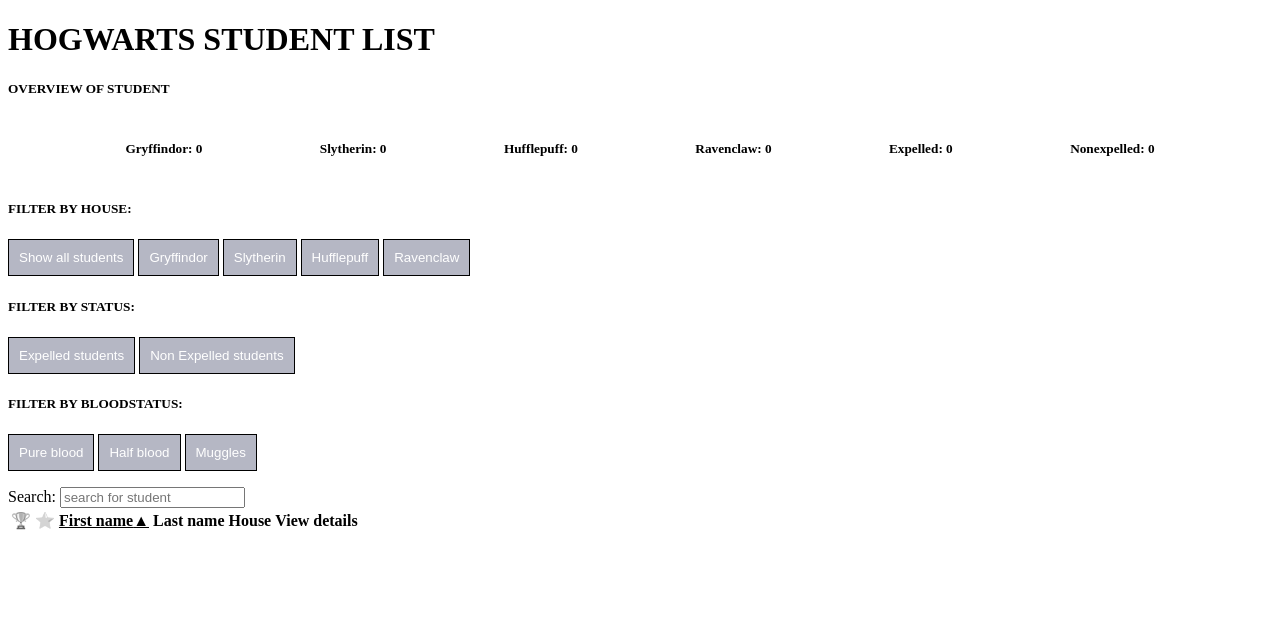
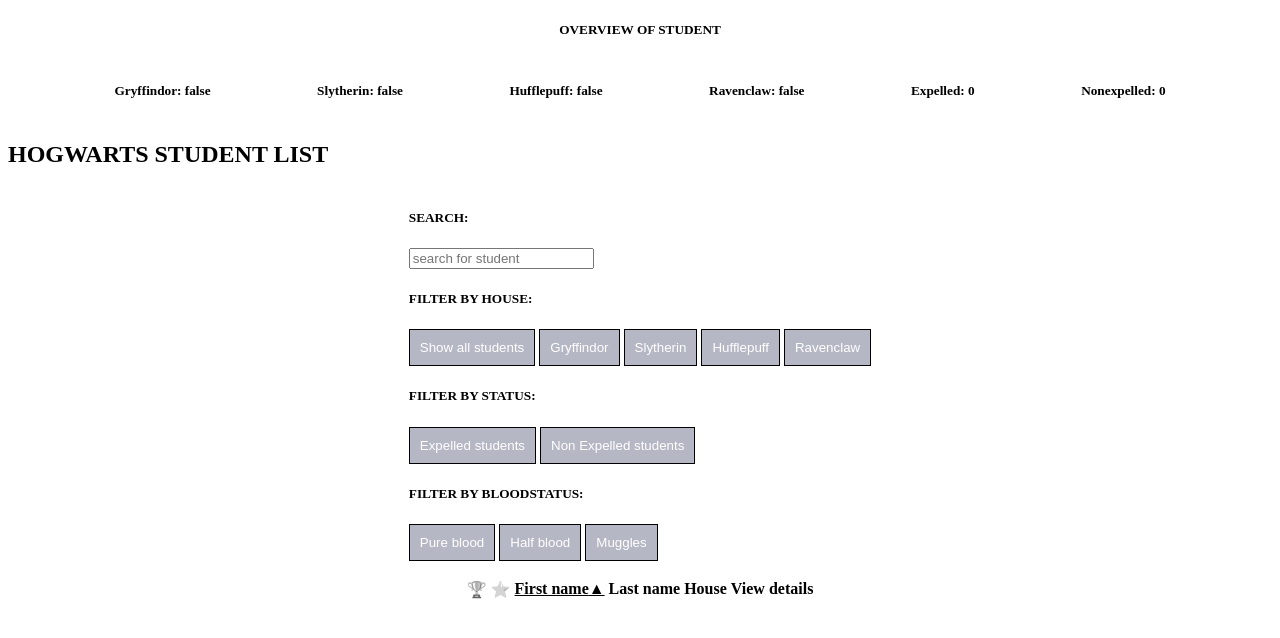
Before and after one commit to simonemiar/hogwarts_student_list, a plain HTML site: page index.html in a window 1280 px wide. Both pictures are taken after a click on the element "First name". Drawn offline with Linux system fonts and the light colour scheme; no server answers.

Commit message:
trying to display number on student details

```diff
--- a/index.html
+++ b/index.html
@@ -9,9 +9,6 @@
   </head>
 
   <body>
-      <h1>HOGWARTS STUDENT LIST</h1>
-
-
       <section id="content_container">
         <section id="information">
           <h5 class="number_of_students">OVERVIEW OF STUDENT</h5>
@@ -24,8 +21,18 @@
             <h5 class="nonexpelled_number"></h5>
           </article>
         </section>
+        <h1>HOGWARTS STUDENT LIST</h1>
 
         <section id="thecontainer">
+          <div class="filter_section">
+
+          <label for="search"><h5>SEARCH:</h5></label>
+            <input
+            type="text"
+            name="search"
+            id="search"
+            placeholder="search for student">
+
             <h5>FILTER BY HOUSE:</h5>
             <p>
                 <button class="filter" data-action="filter" data-filter="*">Show all students</button>
@@ -46,14 +53,8 @@
                 <button class="filter" data-action="filter" data-filter="muggle">Muggles</button>
             </p>
 
-            <label for="search">Search:</label>
-            <input
-            type="text"
-            name="search"
-            id="search"
-            placeholder="search for student"
-            >
 
+          </div>
         </section>
 
         <!-- <hr /> -->
--- a/script.js
+++ b/script.js
@@ -424,10 +424,10 @@
 function listInformation() {
   console.log("displayListInformation");
   // THE DISPLAY INFORMATION ON NUMBER OF STUDENT
-  document.querySelector(".gryff_number").textContent = `Gryffindor: ${allStudents.filter((student) => student.house === "gryffindor").length}`;
-  document.querySelector(".slyth_number").textContent = `Slytherin: ${allStudents.filter((student) => student.house === "slytherin").length}`;
-  document.querySelector(".huff_number").textContent = `Hufflepuff: ${allStudents.filter((student) => student.house === "hufflepuff").length}`;
-  document.querySelector(".raven_number").textContent = `Ravenclaw: ${allStudents.filter((student) => student.house === "ravenclaw").length}`;
+  document.querySelector(".gryff_number").textContent = `Gryffindor: ${allStudents.filter.house === "gryffindor".length}`;
+  document.querySelector(".slyth_number").textContent = `Slytherin: ${allStudents.filter.house === "slytherin".length}`;
+  document.querySelector(".huff_number").textContent = `Hufflepuff: ${allStudents.filter.house === "hufflepuff".length}`;
+  document.querySelector(".raven_number").textContent = `Ravenclaw: ${allStudents.filter.house === "ravenclaw".length}`;
   document.querySelector(".expelled_number").textContent = `Expelled: ${allExpelled.length}`;
   document.querySelector(".nonexpelled_number").textContent = `Nonexpelled: ${allStudents.length}`;
 
--- a/style.css
+++ b/style.css
@@ -136,22 +136,38 @@
   color: black;
 }
 
+
+
 /* DISABLED  */
 .disabled {
   background-color: dimgray;
   cursor: help;
 }
 
+#content_container{
+  position: sticky;
+}
+
 /* displaying numbers */
 .displaynumber {
   display: flex;
-  flex-direction: row;
   justify-content: space-evenly;
-
+  position: sticky;
 }
 
-.number_of_students #thecontainer {
+.number_of_students {
   display: flex;
   flex-direction: row;
   justify-content: center;
 }
+
+#list_section {
+  display: flex;
+  flex-direction: row;
+  justify-content: center;
+}
+
+#thecontainer {
+  display: grid;
+  justify-content: center;
+}
```
